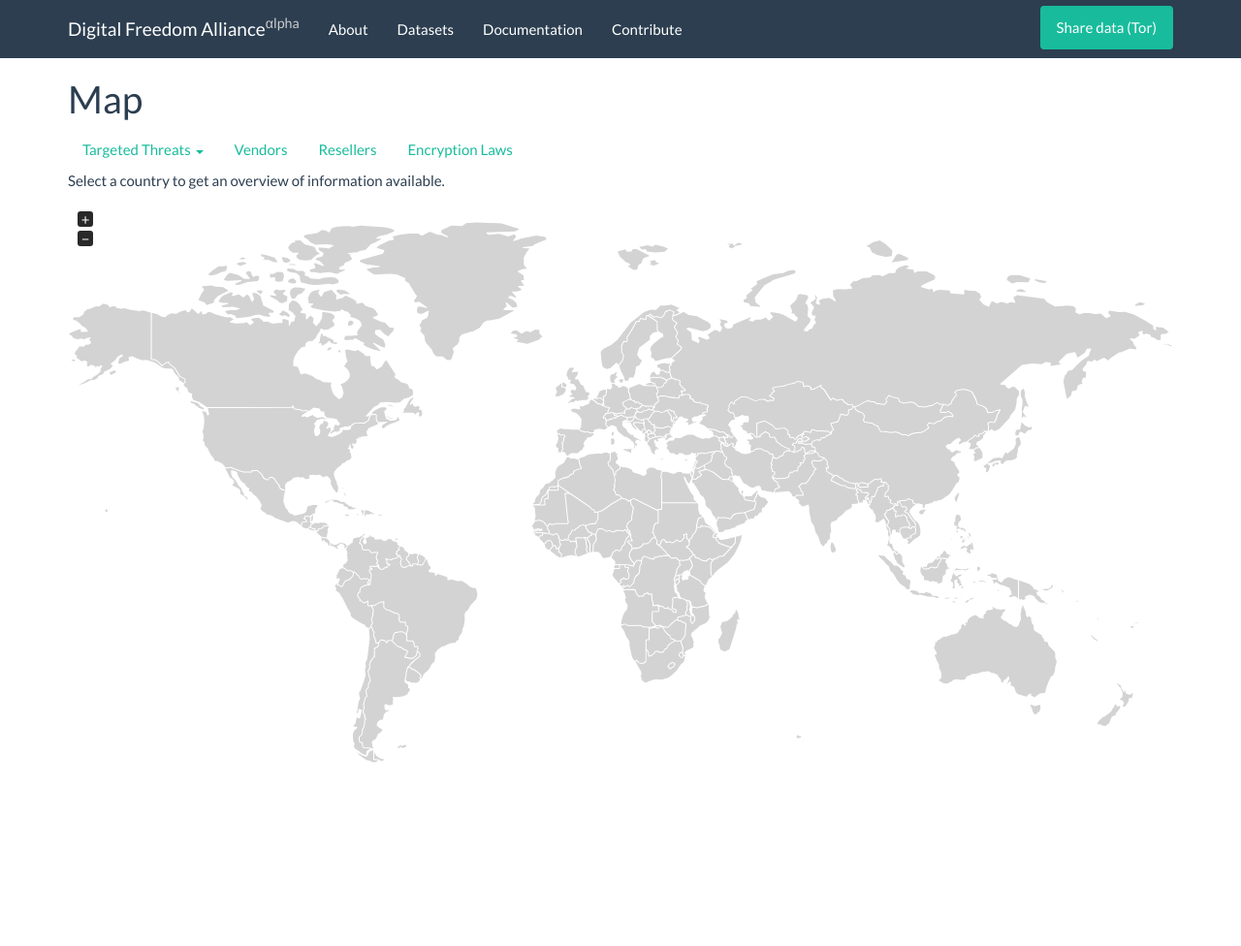
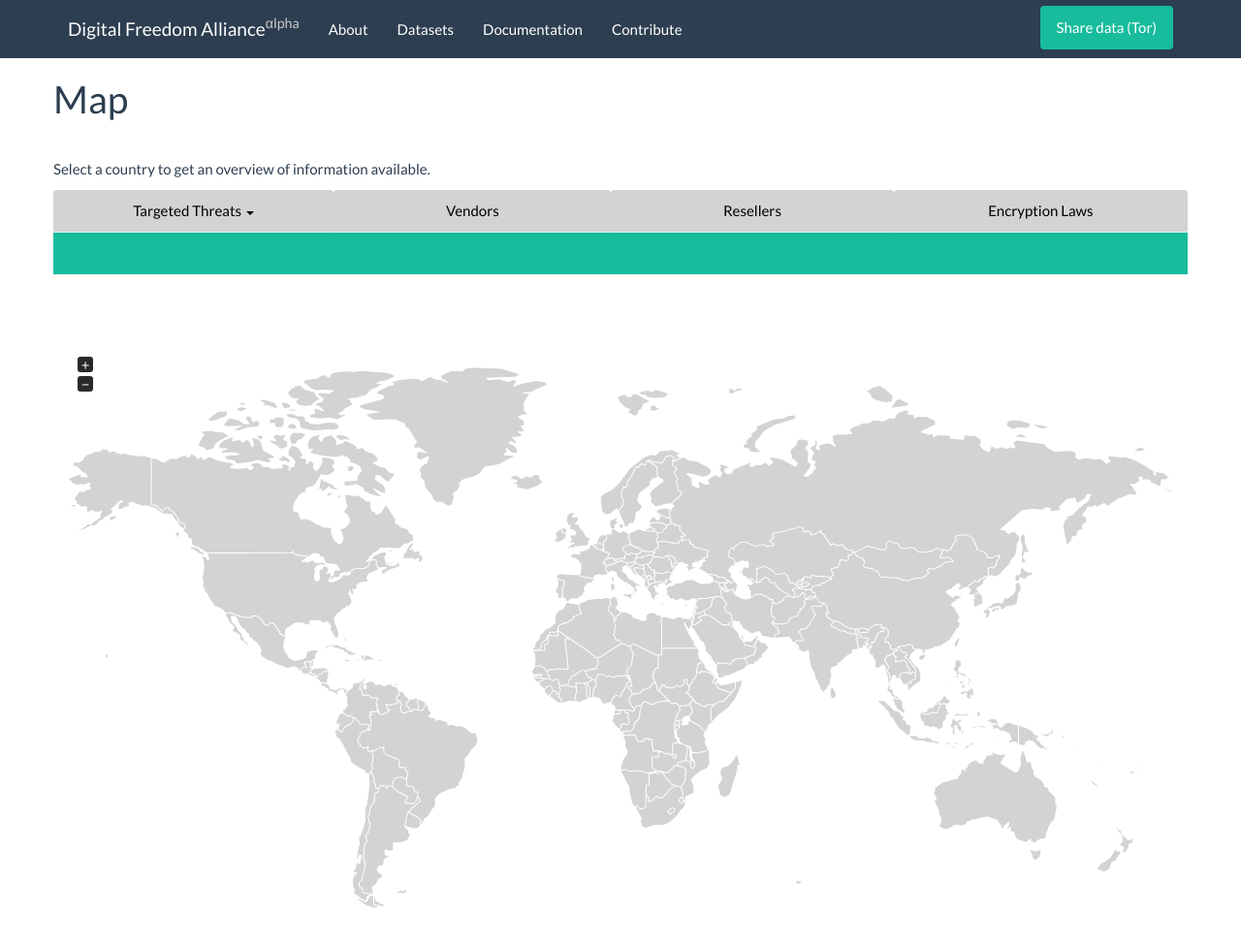
Before and after one commit to digitalfreedom/website, a Jekyll site: the page built from map.md, in a window 1280 px wide and 988 px high. Shown: the top 976 px of the window at 97% size. Built offline with Jekyll 4.4.1, drawn with Linux system fonts in a browser that asks for light colours.

Commit message:
tune UI + add hacky css

```diff
--- a/_includes/head.html
+++ b/_includes/head.html
@@ -9,6 +9,7 @@
   <link rel="stylesheet" href="{{ "/bootstrap/css/bootstrap.min.css" | prepend: site.baseurl }}">
   <link rel="stylesheet" href="{{ "/css/jquery-jvectormap-2.0.4.css" | prepend: site.baseurl }}">
   <link rel="stylesheet" href="{{ "/css/jquery.dataTables.min.css" | prepend: site.baseurl }}">
+  <link rel="stylesheet" href="{{ "/css/extension.css" | prepend: site.baseurl }}">
   <link rel="canonical" href="{{ page.url | replace:'index.html','' | prepend: site.baseurl | prepend: site.url }}">
   <link rel="alternate" type="application/rss+xml" title="{{ site.title }}" href="{{ "/feed.xml" | prepend: site.baseurl | prepend: site.url }}" />
 </head>
--- /dev/null
+++ b/css/extension.css
@@ -0,0 +1,38 @@
+.nav.darkgreen>li>a {
+  background-color: #d3d3d3;
+  color:black;
+  bottom-border:0px;
+ }
+
+.nav.darkgreen>li.active>a, .nav.darkgreen>li.active>a:hover, .nav.darkgreen>li.active>a:focus {
+  background-color: #18bc9c;
+  color: black;
+  bottom-border:0px;
+}
+
+.nav.fadedgreen>li>a {
+  background-color: #8CDECE;
+  color:black;
+  border-color:#d3d3d3;
+  top-border:0px;
+}
+
+.nav.fadedgreen>li.active>a, .nav.fadedgreen>li.active>a:hover, .nav.fadedgreen>li.active>a:focus {
+ color: black;
+ top-border:0px;
+ border-color:#d3d3d3;
+ background-color:#18bc9c;
+}
+
+#target-selections {
+min-height:43px;
+background-color:#18bc9c;
+}
+
+.top-buffer-30 {
+ margin-top:30px;
+}
+
+.top-buffer-75 {
+  margin-top:75px;
+}
--- a/js/site.js
+++ b/js/site.js
@@ -11,11 +11,13 @@
 
 // MAP VARIABLES (this should probably go into some magical style land)
 var defaultFill = '#d3d3d3'; // fill when no data is available
+var primaryFill = '#18bc9c'; // dark green fill for main selection
+var secondaryFill = '#8CDECE'; // light green for sub packages
 
 function PackageFacts(name) {
   return {
     name: name,
-    color: '#18bc9c', //put in here for now so colours can be customized for each package if wanted
+    color: primaryFill, //put in here for now so colours can be customized for each package if wanted
     countries: [],
     pdata: null,
     subpackages: {}
@@ -52,7 +54,7 @@
   });
   _.map(threat_facts.targets, function(target_name) {
      current_threat_facts = threat_facts.subpackages[target_name] = makeSubpackage(target_name, threat_facts.pdata, {'target' : target_name});
-     current_threat_facts.color = "#18bc9c";
+     current_threat_facts.color = primaryFill;
      _.each(current_threat_facts.pdata, function(item, key) {
        if (_.indexOf(current_threat_facts.countries, item.country) === -1) {
          current_threat_facts.countries.push(item.country);
@@ -242,28 +244,32 @@
       $(this).tab('show');
     })
 
-    $("[role='target-selector'] > a").click(function (e) {
+    $("[class='target-selector'] > a").click(function (e) {
       e.preventDefault();
+      //console.log(this);
+      $(this).tab('show');
       color_map(active_package, defaultFill);
-      color_map(package_facts['targetedthreats'], '#8CDECE');
-      var selection = $(this).attr('href').replace('?', '');
+      color_map(package_facts['targetedthreats'], secondaryFill);
+      var selection = $(this).attr('href').replace('#', '');
       active_package = package_facts['targetedthreats']['subpackages'][selection];
       color_map(active_package, active_package.color);
     })
 
-    $("[role='dataset-selector'] > a").click(function (e) {
+    $("[class='dataset-selector'] > a").click(function (e) {
       e.preventDefault();
+      console.log(this);
+      $(this).tab('show');
+      $(".target-selector").removeClass("active"); // tt submenu is no longer active if a dataset has been hit
       color_map(package_facts['targetedthreats'], defaultFill); //super hacked... not that everything else isn't...
       color_map(active_package, defaultFill);
       var selection = $(this).attr('href').replace('#','');
       active_package = package_facts[selection];
       color_map(active_package, active_package.color);
-      $(this).tab('show');
       if ($(this).is("#tt-toggle")) {
-        $("#target-selections").removeClass("hide");
+        $("#target-selections>ul").removeClass("hide");
       }
       else {
-        $("#target-selections").addClass("hide");
+        $("#target-selections>ul").addClass("hide");
       }
     })
 
--- a/map.md
+++ b/map.md
@@ -4,35 +4,38 @@
 permalink: /map/
 ---
 
-<h1>Map</h1>
+<div class="row"><h1>Map</h1></div>
+<div class="row top-buffer-30">
+  <p>Select a country to get an overview of information available.</p>
+</div>
 
 <div id="selection-container">
-<div id="dataset-selections" class="package-name">
-  <ul class="nav nav-pills">
-    <li role="dataset-selector">
+<div id="dataset-selections" class="row">
+  <ul class="nav nav-tabs nav-justified darkgreen">
+    <li class="dataset-selector">
       <a href="#targetedthreats" id="tt-toggle">
         Targeted Threats <span class="caret"></span>
       </a>
     </li>
-    <li role="dataset-selector"><a href="#vendors">Vendors</a></li>
-    <li role="dataset-selector"><a href="#resellers">Resellers</a></li>
-    <li role="dataset-selector"><a href="#encryptionlaws">Encryption Laws</a></li>
+    <li class="dataset-selector"><a href="#vendors">Vendors</a></li>
+    <li class="dataset-selector"><a href="#resellers">Resellers</a></li>
+    <li class="dataset-selector"><a href="#encryptionlaws">Encryption Laws</a></li>
   </ul>
 </div>
 
-<div id="target-selections" class="package-name subpackage-name hide">
-  <ul class="nav nav-pills">
-     <li role="target-selector"><a href="?activist">Activist</a></li>
-     <li role="target-selector"><a href="?journalist">Journalist</a></li>
-     <li role="target-selector"><a href="?opposition">Opposition</a></li>
-     <li role="target-selector"><a href="?ngo">NGO</a></li>
-     <li role="target-selector"><a href="?tibetan">Tibetan</a></li>
+<div id="target-selections" class="row">
+  <ul class="nav nav-tabs nav-justified fadedgreen hide">
+     <li class="target-selector"><a href="#activist">Activist</a></li>
+     <li class="target-selector"><a href="#journalist">Journalist</a></li>
+     <li class="target-selector"><a href="#opposition">Opposition</a></li>
+     <li class="target-selector"><a href="#ngo">NGO</a></li>
+     <li class="target-selector"><a href="#tibetan">Tibetan</a></li>
   </ul>
 </div>
 </div>
-<p>Select a country to get an overview of information available.</p>
 
-<center><div id="map" style="position: relative; width: 100%; height: 600px;"></div></center>
+<div class="row top-buffer-75"></div>
+<center><div id="map" class="row" style="position: relative; width: 100%; height: 600px;"></div></center>
 
 <div class="modal fade" id="modal">
   <div class="modal-dialog">
```
